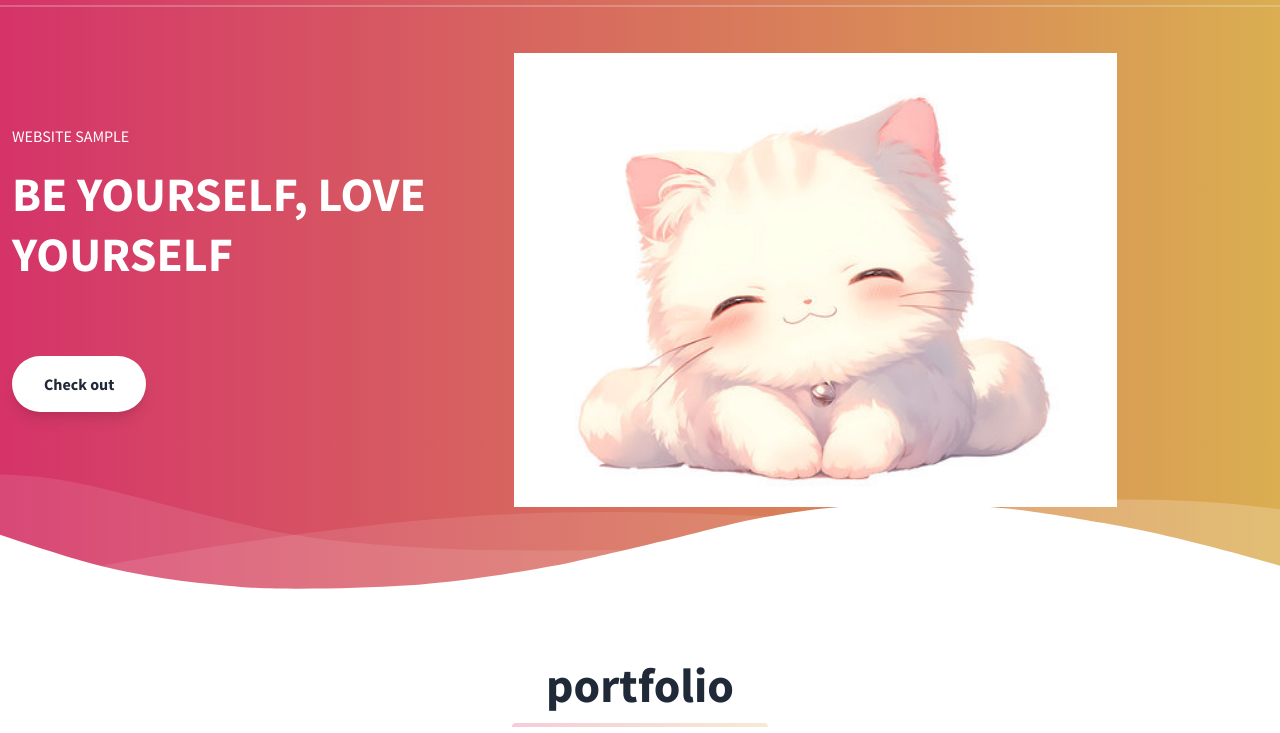
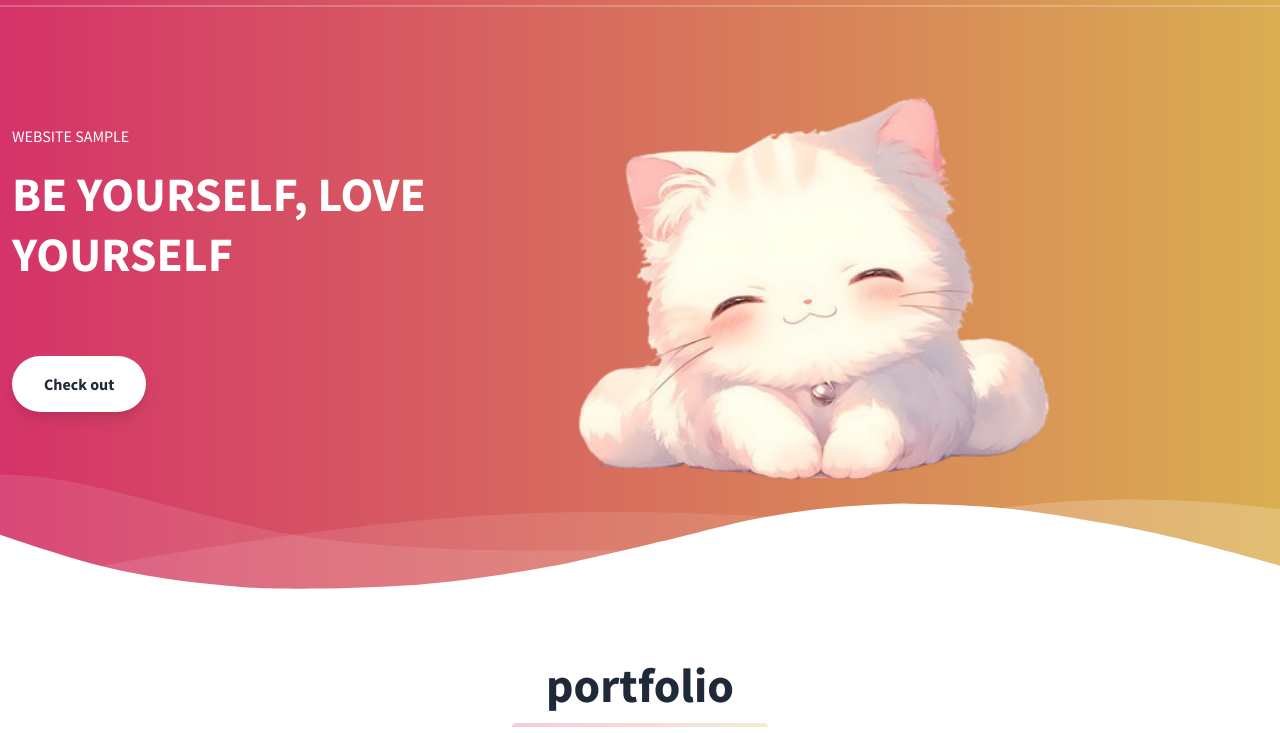
Before and after one commit to harsini30/SAMPLE_LANDING_PAGE, a plain HTML site: page index.html in a window 1280 px wide. Shown: the part 67-800 px from the top of the page. Drawn offline with nearby package versions, Linux system fonts and the light colour scheme.

Commit message:
Update index.html

```diff
--- a/index.html
+++ b/index.html
@@ -87,7 +87,7 @@
         </div>
         <!--Right Col-->
         <div class="w-full md:w-3/5 py-6 text-center">
-          <img class="w-full md:w-4/5 z-50" src="./cat.jpg" />
+          <img class="w-full md:w-4/5 z-50" src="./cat-removebg-preview.png" />
         </div>
       </div>
     </div>
```
